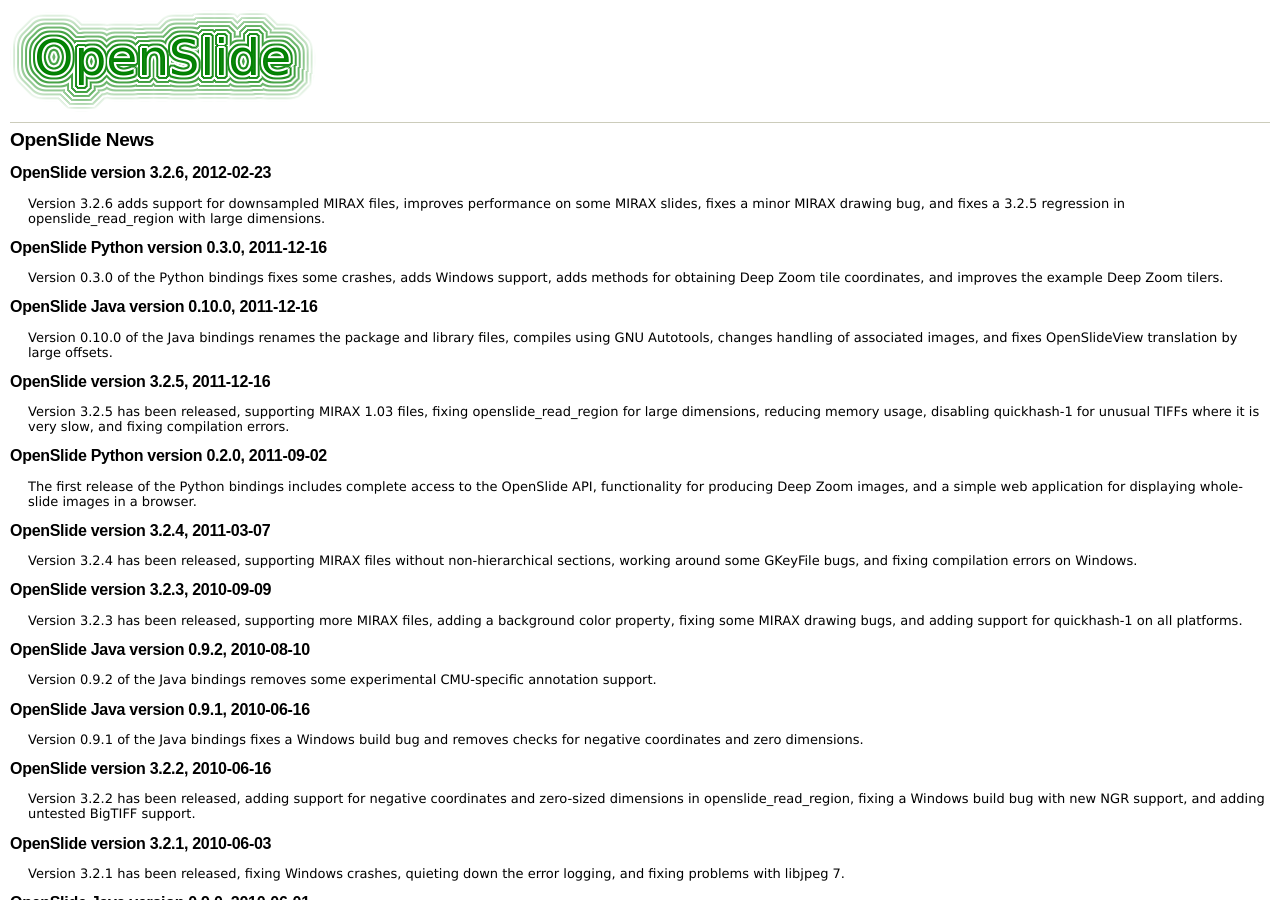
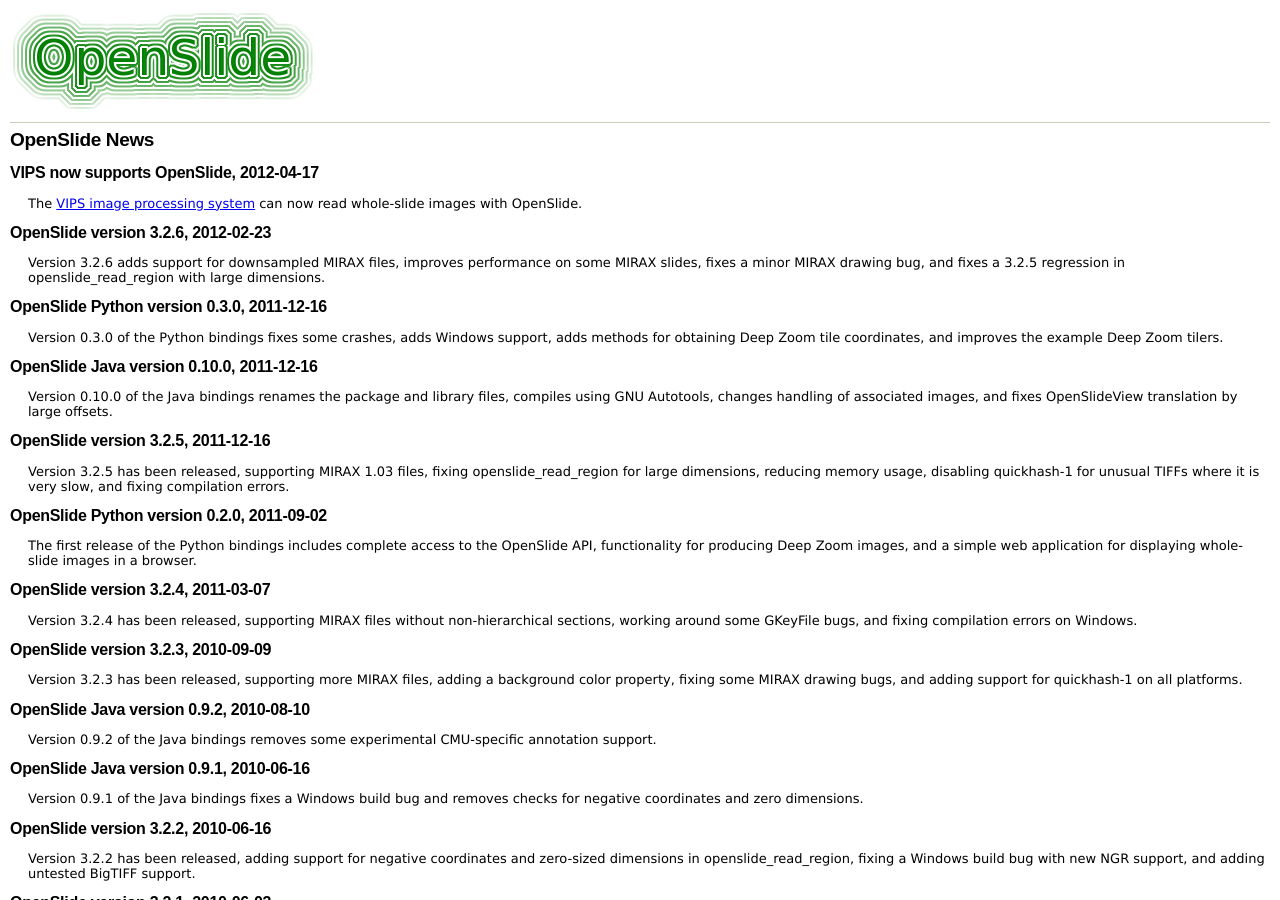
Before and after one commit to openslide/openslide.github.io, a Jekyll site: the page built from News/index.markdown, in a window 1280 px wide and 900 px high. Built offline with Jekyll 4.4.1, drawn with Linux system fonts in a browser that asks for light colours.

Commit message:
News post: VIPS now supports OpenSlide

```diff
--- a/_includes/news.markdown
+++ b/_includes/news.markdown
@@ -1,3 +1,10 @@
+VIPS now supports OpenSlide, 2012-04-17
+---------------------------------------
+The [VIPS image processing system][65536] can now read whole-slide images
+with OpenSlide.
+
+[65536]: http://www.vips.ecs.soton.ac.uk
+
 OpenSlide version 3.2.6, 2012-02-23
 -----------------------------------
 Version 3.2.6 adds support for downsampled MIRAX files, improves
```
